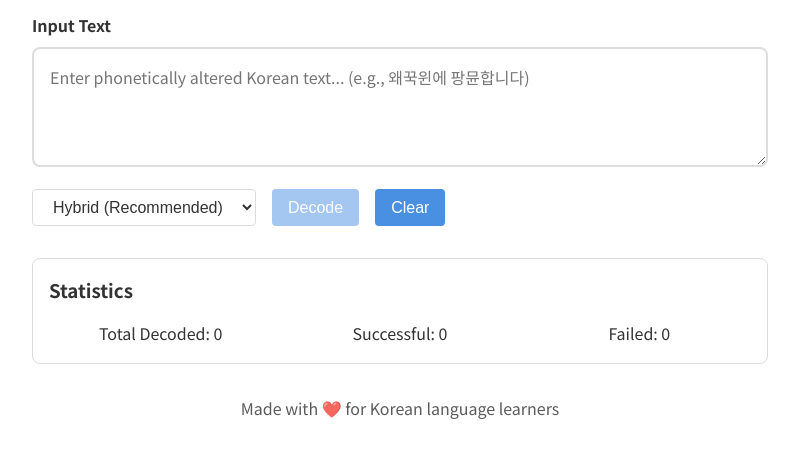
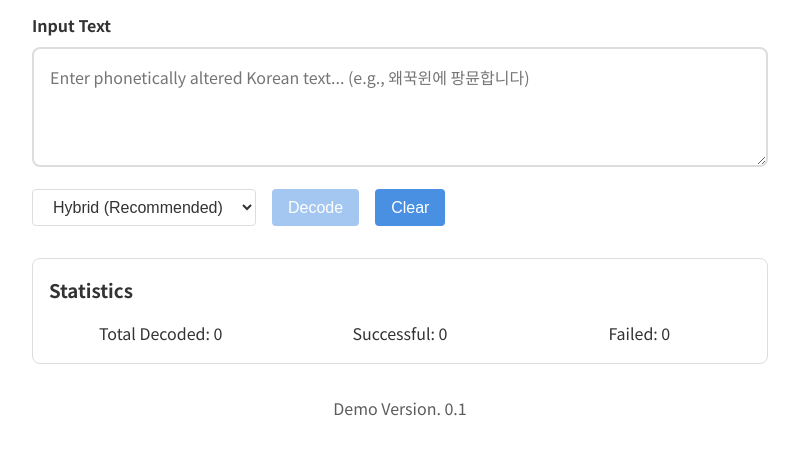
Before and after one commit to Abdul03Rafay/Webdecoder, a plain HTML site: page index.html in a window 1280 px wide. Shown: the part 102-560 px from the top of the page, without its empty margins (240-1039 px from the left). Drawn offline with Linux system fonts and the light colour scheme.

Commit message:
Update index.html

```diff
--- a/index.html
+++ b/index.html
@@ -57,7 +57,7 @@
         </main>
 
         <footer>
-            <p>Made with ❤️ for Korean language learners</p>
+            <p>Demo Version. 0.1</p>
         </footer>
     </div>
 
```
